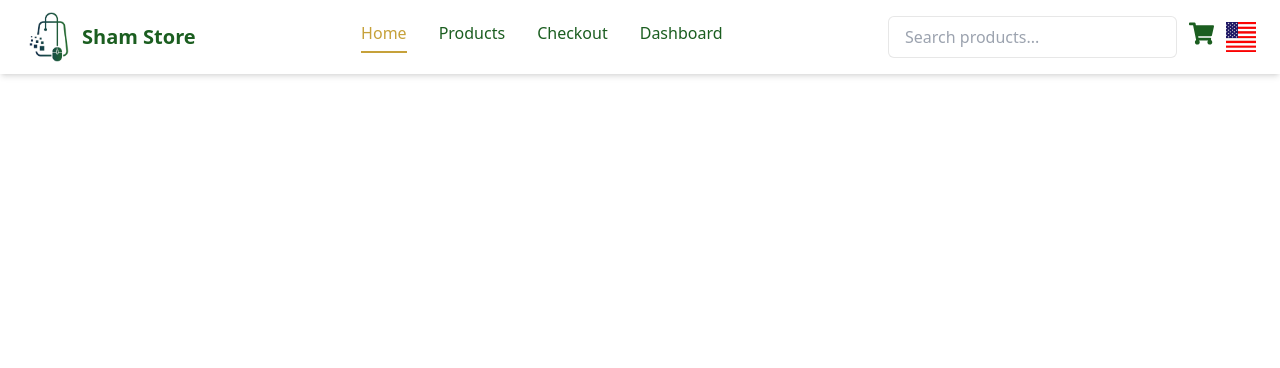
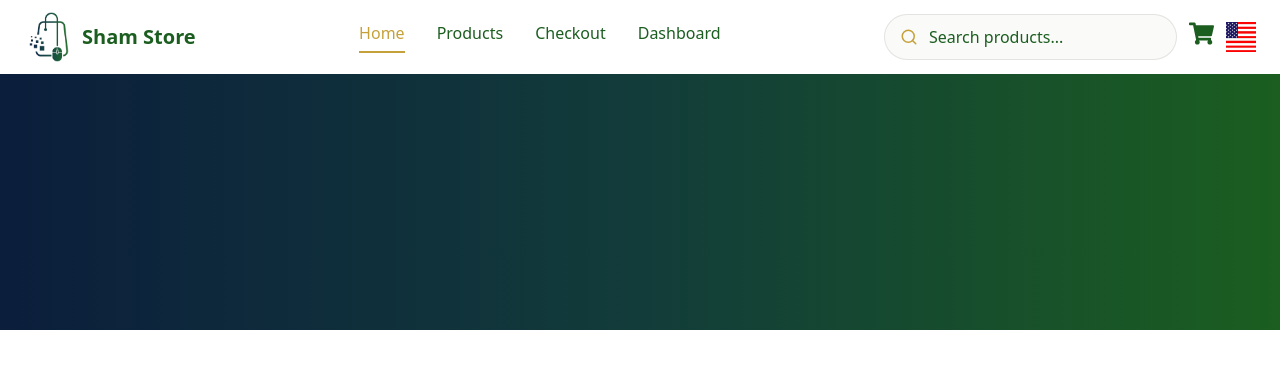
Before and after one commit to Re-Rus/Shamstore-, a React (Vite) app: page / in a window 1280 px wide. Shown: the top 368 px of the page. Built offline with nearby package versions, Linux system fonts and the light colour scheme.

Commit message:
Complete Phase 1 tasks, implement core color classes, custom checkboxes, radio buttons, and hero section updates

```diff
--- a/src/components/home/HeroSection/HeroSection.tsx
+++ b/src/components/home/HeroSection/HeroSection.tsx
@@ -0,0 +1,12 @@
+export default function HerSection(){
+    return(
+        <>
+        <section className="relative overflow-hidden w-full h-64 bg-gradient-to-r from-hero-start via-hero-mid to-hero-end">
+          <div className="absolute  ">
+           <h1></h1>
+          </div>
+
+        </section>
+        </>
+    )
+}
--- a/src/components/layout/Header/Header.tsx
+++ b/src/components/layout/Header/Header.tsx
@@ -1,11 +1,11 @@
-import { useState } from "react";
 import NavItem from "./NavItem";
 import { useTranslation } from "react-i18next";
 import LanguageSwitcher from "./LanguageSwitcher";
 import { FaShoppingCart } from "react-icons/fa";
+import Input from "../../ui/Input/Input";
 import logo from "../../../assets/logo.png";
 export default function Header() {
-  const [showSearch, setShowSearch] = useState(false);
+
   const { t } = useTranslation();
   return (
     <header className="bg-white/10 shadow-md px-4 md:px-6 py-3 ">
@@ -18,14 +18,14 @@ export default function Header() {
             className="w-[50px] h-[50px] object-contain"
           />
           <div className="hidden sm:block">
-            <h1 className="font-bold text-xl text-[#1B5E20] ">
+            <h1 className="font-bold text-xl text-primary ">
               {t("logo.shamstore")}
             </h1>
           </div>
         </div>
 
         {/*  Navigation */}
-        <nav className="hidden md:flex justify-center gap-8 text-[#1B5E20]font-medium">
+        <nav className="hidden md:flex justify-center gap-8 text-primary font-medium">
           <NavItem to="/" label={t("nav.home")} />
           <NavItem to="/Products" label={t("nav.products")} />
           <NavItem to="/Checkout" label={t("nav.checkout")} />
@@ -36,6 +36,13 @@ export default function Header() {
         <div className="flex items-center justify-end gap-3">
           {/*  Desktop Search */}
           <div className="hidden md:block relative">
+           <Input
+           placeholderKey={t("search.search")}
+           hasSearchIcon={true}
+           roundedClassName="rounded-full" // لزيادة الـ Radius وجعله دائرياً بالكامل وفخماً
+           iconClassName="text-accent hover:text-accent" // لتغيير لون الأيقونة إلى الذهبي مباشرة
+           />
+            {/*}
             <input
               type="text"
               placeholder={t("search.search")}
@@ -43,32 +50,19 @@ export default function Header() {
               focus:outline-none focus:ring-2 focus:ring-[#C6A13A] "
             />
             <span className="absolute right-3 top-2 text-gray-400"></span>
+            {/*  Cart */}
           </div>
 
-          {/* Mobile Search Button */}
-          <button
-            onClick={() => setShowSearch(!showSearch)}
-            className="md:hidden text-xl"
-          ></button>
 
           {/*  Cart */}
           <NavItem to="/cart" className="text-xl" hideUnderline={true}>
-            <FaShoppingCart size={25} className="text-[#1B5E20]" />
+            <FaShoppingCart size={25} className="text-primary" />
           </NavItem>
           <LanguageSwitcher />
         </div>
       </div>
 
-      {/* Mobile Search */}
-      {showSearch && (
-        <div className="mt-3 md:hidden">
-          <input
-            type="text"
-            placeholder="Search products..."
-            className="w-full border rounded-lg px-4 py-2 focus:outline-none focus:ring-2 focus:ring-blue-500"
-          />
-        </div>
-      )}
+
     </header>
   );
 }
--- /dev/null
+++ b/src/components/ui/Badge/Badge.tsx
@@ -0,0 +1,27 @@
+import { useTranslation } from 'react-i18next';
+interface BadgeProps {
+  labelKey: string;
+  variant?: 'discount' | 'new' | 'inStock';
+  className?: string;
+}
+
+export default function Badge({
+  labelKey,
+  variant = 'new',
+  className = '',
+}: BadgeProps) {
+  const { t } = useTranslation();
+  const baseStyles = 'inline-flex items-center justify-center px-2.5 py-1 text-xs font-bold rounded-md uppercase tracking-wider select-none transition-all duration-200';
+  const variantStyles = {
+    discount: 'bg-accent text-white shadow-sm font-black',
+    new: 'bg-primary text-white',
+
+    inStock: 'bg-primary/10 text-primary border border-primary/20',
+  };
+
+  return (
+    <span className={`${baseStyles} ${variantStyles[variant]} ${className}`}>
+      {t(labelKey)}
+    </span>
+  );
+}
--- a/src/components/ui/Button/Button.tsx
+++ b/src/components/ui/Button/Button.tsx
@@ -0,0 +1,57 @@
+interface ButtonProps extends React.ButtonHTMLAttributes<HTMLButtonElement> {
+  variant?: "solid" | "outline" | "ghost";
+  startIcon?: React.ReactNode;
+  endIcon?: React.ReactNode;
+  icon?: React.ReactNode;
+}
+
+export default function Button({
+  variant = "solid",
+  className = "",
+  children,
+  startIcon,
+  endIcon,
+  icon,
+  ...props
+}: ButtonProps) {
+  const isIconOnly = !!icon && !children;
+
+  const paddingStyles = isIconOnly
+    ? "p-2.5 aspect-square min-w-[40px] min-h-[40px]"
+    : "px-6 py-2.5";
+
+  const baseStyles = `inline-flex items-center justify-center gap-2 rounded-md font-medium transition-all duration-200 active:scale-98 focus:outline-none select-none ${paddingStyles}`;
+
+  const variantStyles = {
+    solid:
+      "bg-primary text-white hover:bg-primary/90 active:bg-primary/80 shadow-md",
+    outline:
+      "border-2 border-secondary text-secondary hover:bg-secondary/10 active:bg-secondary/20",
+    ghost: "text-accent hover:bg-accent/10 active:bg-accent/20",
+  };
+
+  return (
+    <button
+      className={`${baseStyles} ${variantStyles[variant]} ${className}`}
+      {...props}
+    >
+      {isIconOnly ? (
+        <span className="flex items-center justify-center text-xl">{icon}</span>
+      ) : (
+        <>
+          {startIcon && (
+            <span className="flex items-center justify-center text-lg">
+              {startIcon}
+            </span>
+          )}
+          {children && <span>{children}</span>}
+          {endIcon && (
+            <span className="flex items-center justify-center text-lg">
+              {endIcon}
+            </span>
+          )}
+        </>
+      )}
+    </button>
+  );
+}
--- a/src/components/ui/Input/Input.tsx
+++ b/src/components/ui/Input/Input.tsx
@@ -0,0 +1,44 @@
+import { useTranslation } from 'react-i18next';
+import { FiSearch } from 'react-icons/fi';
+
+interface InputProps extends React.InputHTMLAttributes<HTMLInputElement> {
+  placeholderKey: string;
+  hasSearchIcon?: boolean;
+  iconClassName?: string;
+  roundedClassName?: string;
+}
+
+export default function Input({
+  placeholderKey,
+  hasSearchIcon = false,
+  iconClassName = '',
+  roundedClassName = 'rounded-md',
+  className = '',
+  ...props
+}: InputProps) {
+  const { t } = useTranslation();
+
+
+  const baseInputStyles = `w-full px-4 py-2.5 bg-background border border-secondary/20 outline-none transition-all duration-200 text-primary focus:border-accent focus:ring-1 focus:ring-accent placeholder:text-primary ${roundedClassName}`;
+
+  const paddingStyles = hasSearchIcon ? 'ps-11' : '';
+
+  return (
+    <div className="relative w-full flex items-center">
+
+
+      {hasSearchIcon && (
+        <span className={`absolute start-4 flex items-center justify-center text-lg pointer-events-none text-accent/40 ${iconClassName}`}>
+          <FiSearch />
+        </span>
+      )}
+
+      <input
+        type="text"
+        placeholder={t(placeholderKey)} //
+        className={`${baseInputStyles} ${paddingStyles} ${className}`}
+        {...props}
+      />
+    </div>
+  );
+}
--- /dev/null
+++ b/src/components/ui/Radio/Radio.tsx
@@ -0,0 +1,29 @@
+import { useTranslation } from 'react-i18next';
+interface RadioProps extends React.InputHTMLAttributes<HTMLInputElement> {
+  labelKey: string;
+}
+export default function Radio({ labelKey, className = '', ...props }: RadioProps) {
+  const { t } = useTranslation();
+
+  return (
+    <label className={`flex items-center gap-3 cursor-pointer select-none text-foreground ${className}`}>
+      <div className="relative flex items-center justify-center">
+        <input
+          type="radio"
+          className="peer sr-only"
+          {...props}
+        />
+
+        <div className="w-5 h-5 border-2 border-secondary/40 rounded-full bg-background transition-all duration-200
+          peer-checked:border-primary
+          peer-hover:border-primary/60
+          peer-focus-visible:ring-2 peer-focus-visible:ring-primary/40
+          peer-disabled:opacity-50"
+        ></div>
+
+        <div className="absolute w-2.5 h-2.5 rounded-full bg-primary scale-0 transition-transform duration-200 peer-checked:scale-100 pointer-events-none"></div>
+      </div>
+      <span className="text-sm font-medium">{t(labelKey)}</span>
+    </label>
+  );
+}
--- a/src/index.css
+++ b/src/index.css
@@ -12,14 +12,14 @@
   --qasioun-gold: #C6A13A;       /* Inspired by the sunset over Mount Qasioun */
   --ebla-bronze: #8C6239;        /* Inspired by ancient Syrian artifacts and soil */
   --palmyra-sand: #D8C3A5;       /* Inspired by the ruins and desert of Palmyra */
-  --orontes-green: #2F5D50;      /* Inspired by the lush greenery of the Orontes (Assi) River */
-  --mediterranean-blue: #1F3C88; /* Inspired by the Syrian coast (Lattakia/Tartus) */
+  --orontes-green: #1B5E20;      /* تم تحديثه لأخضر صريح وواضح جداً للعين لضمان ظهوره */
+  --mediterranean-blue: #1F3C88; /* Inspired by the Syrian coast*/
   --basalt-black: #1C1C1C;       /* Inspired by the volcanic basalt stones of the Hauran region */
 
   /* UI Semantic Mapping: Assigning palette colors to functional interface variables */
   --background: #FAFAF8;               /* Global canvas color (Warm White) */
   --foreground: var(--basalt-black);    /* Global text color for maximum legibility */
-  --primary: var(--mediterranean-blue); /* Main brand color for key actions */
+  --primary: var(--orontes-green);     /* كود اللون الأساسي يقرأ الأخضر مباشرة */
   --secondary: var(--palmyra-sand);     /* Neutral color for secondary UI sections */
   --accent: var(--qasioun-gold);        /* Highlight color for CTA buttons and badges */
   --border: rgba(28, 28, 28, 0.1);     /* Subtle border color for cards and dividers */
--- a/src/pages/home/index.tsx
+++ b/src/pages/home/index.tsx
@@ -1,7 +1,9 @@
-
+import HerSection from "../../components/home/HeroSection/HeroSection"
 export default function Home(){
     return(
-    <></>
+    <>
+    <HerSection/>
+    </>
 
     )
 }
--- a/tailwind.config.js
+++ b/tailwind.config.js
@@ -5,13 +5,13 @@ export default {
     extend: {
       colors: {
         // Main layout colors
-  background: "var(--background)",     // Application's main background color (Neutral/Warm White)
-  foreground: "var(--foreground)",     // Default text color for high readability (Basalt Black)
+        background: "var(--background)",     // Application's main background color
+        foreground: "var(--foreground)",     // Default text color for high readability
 
         // Brand identity colors
-  primary: "var(--primary)",           // Core brand color used for main UI elements (Mediterranean Blue)
-  secondary: "var(--secondary)",       // Complementary brand color for supporting elements (Palmyra Sand)
-  accent: "var(--accent)",             // Call-to-action and highlight color (Qasioun Gold)
+        primary: "var(--primary)",
+        secondary: "var(--secondary)",       // Complementary brand color (Palmyra Sand)
+        accent: "var(--accent)",             // Highlight color (Qasioun Gold)
 
         // Hero section gradient colors
         'hero-start': "var(--hero-from)",    // Starting color for the homepage hero gradient
@@ -24,7 +24,6 @@ export default {
         // Specific regional identity colors
         qasioun: "var(--qasioun-gold)",      // Iconic gold inspired by Damascus's Qasioun Mountain
         orontes: "var(--orontes-green)",     // Vibrant green inspired by the Orontes River (Assi)
-
       },
       borderRadius: {
         lg: "var(--radius)",
```
Also changed, not shown: src/components/ui/Checkbox/Checkbox.tsx (added, +40 -0 lines). Lines whose indentation alone changed are shown as unchanged.
